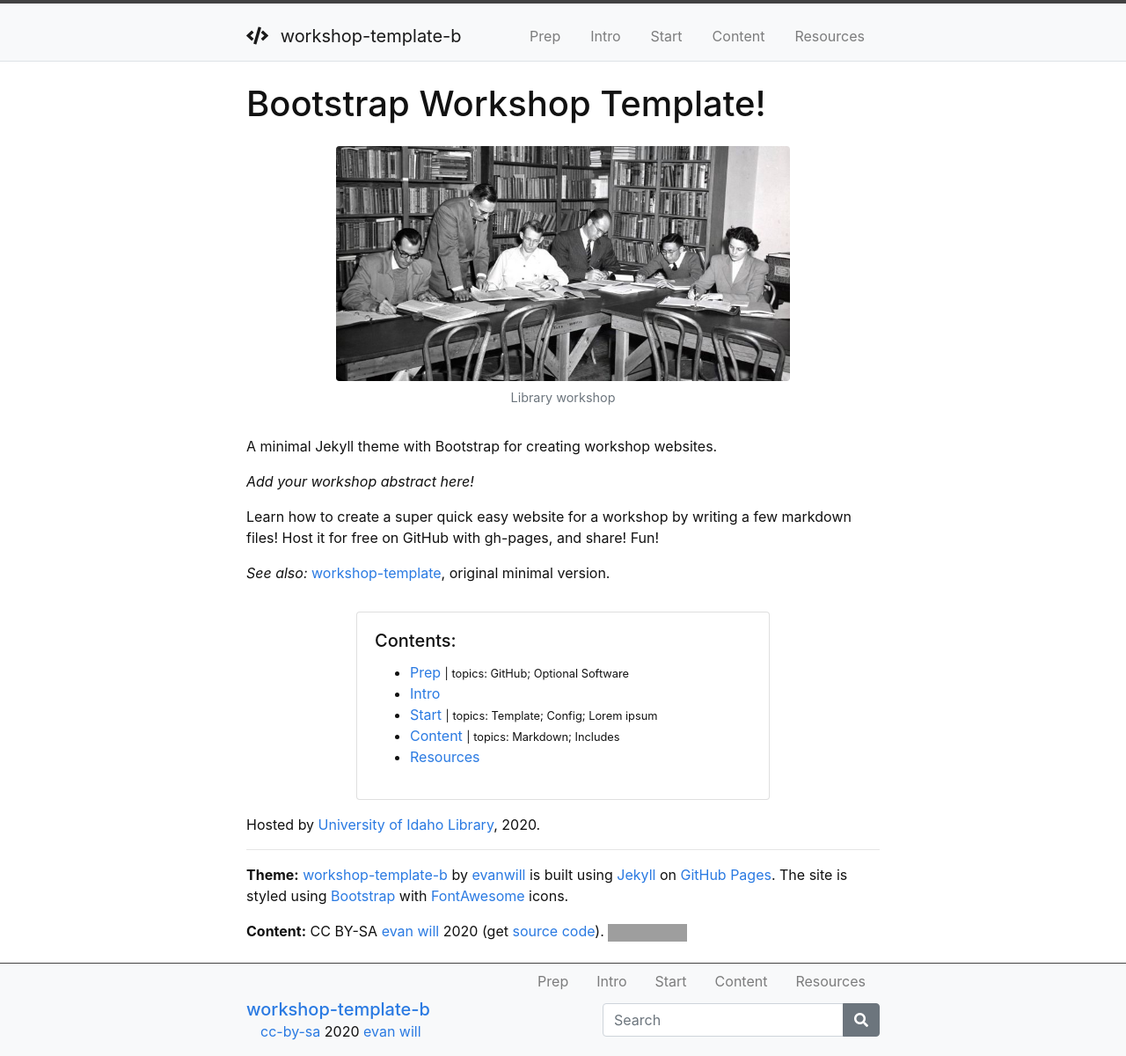
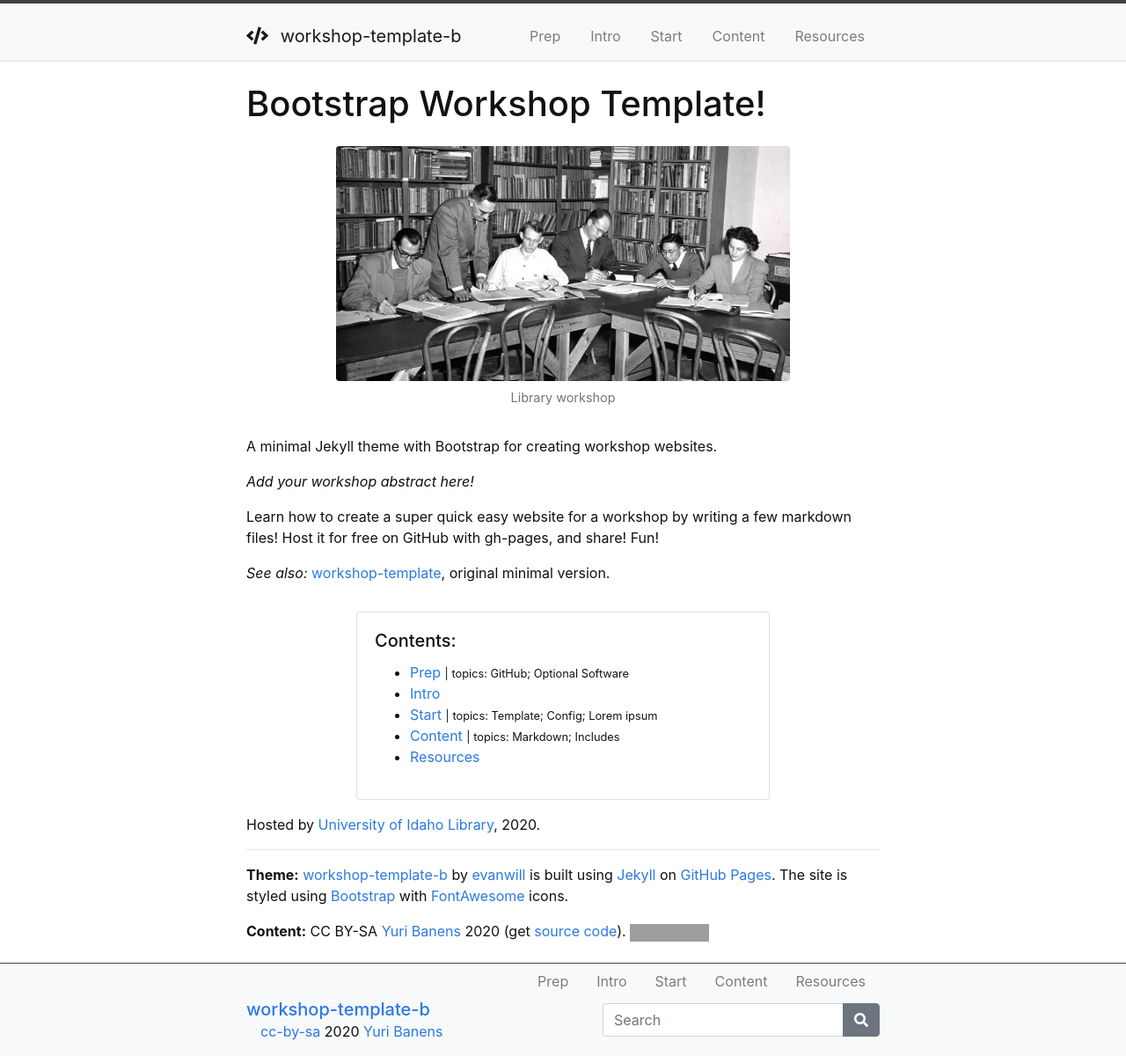
Before and after one commit to GriffithUniLibrary/redcap-intro-superseded, a Jekyll site: the page built from index.md, in a window 1280 px wide. Shown: the whole page at 88% size. Built offline with Jekyll 4.4.1, drawn with Linux system fonts in a browser that asks for light colours; grey boxes are pictures that could not be loaded.

Commit message:
Update _config.yml

```diff
--- a/_config.yml
+++ b/_config.yml
@@ -23,13 +23,13 @@ featured-image: "/images/uidaho-workshop.jpg"
 search: true
 
 # author settings for cc-by, appears in the footer and credits
-author: evan will
+author: Yuri Banens
 # your github username for link [optional]
-github_username: evanwill
+github_username: GriffithUniLibrary
 # year or date published
 pub_year: 2020
 # location of code, the full url to your github repository
-source-code: https://github.com/evanwill/workshop-template-b
+source-code: https://github.com/GriffithUniLibrary/redcap
 
 ##########
 # URL VARIABLES [optional!]
```
